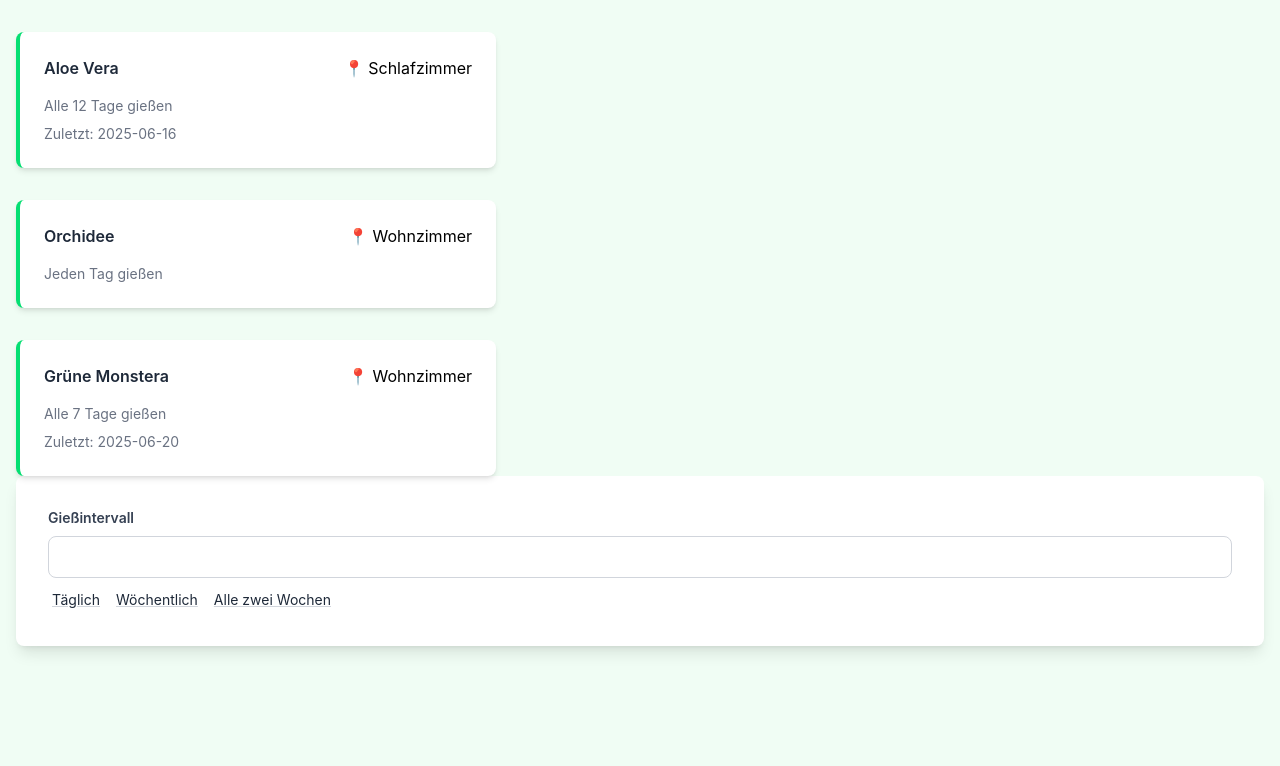
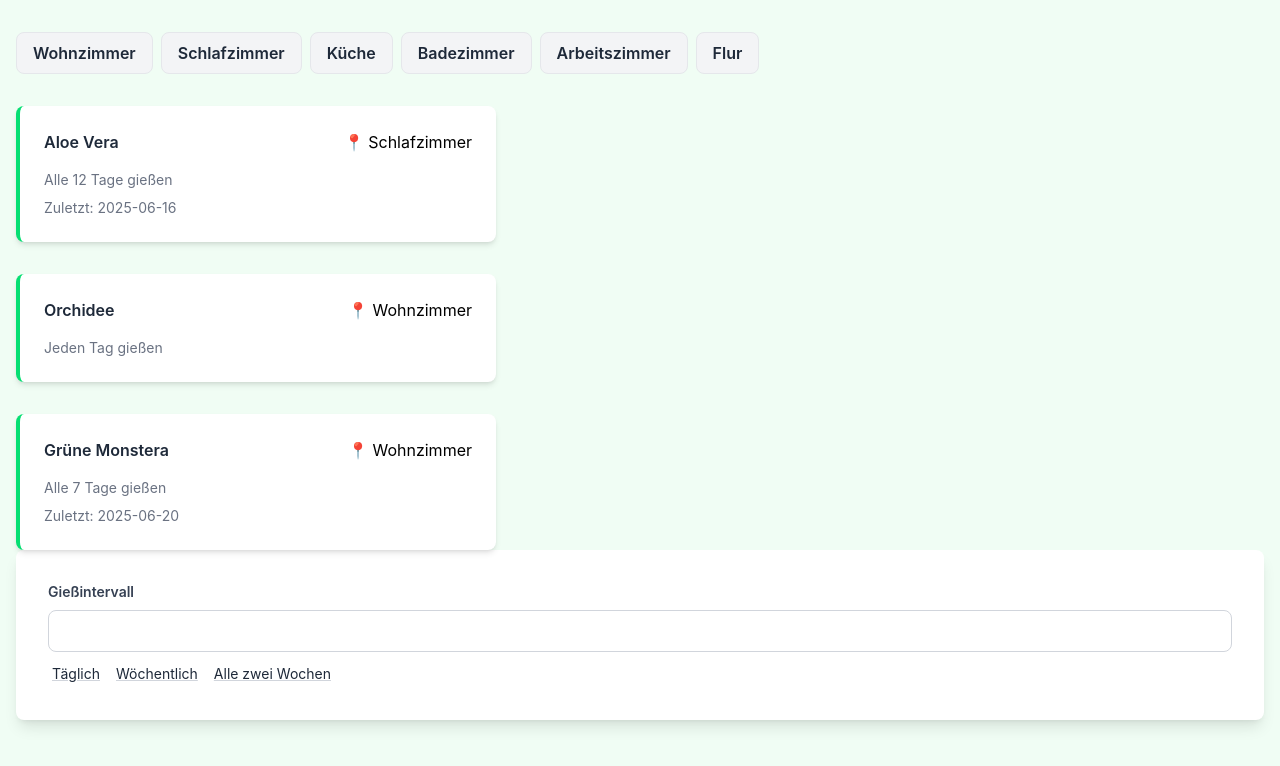
Before and after one commit to nilshartmann-workshops/2026-11-18-react, a React (Vite) app in the folder workspace/: page / in a window 1280 px wide. Shown: the top 766 px of the page. Built offline with nearby package versions, Linux system fonts and the light colour scheme.

Commit message:
19: Filter nach Standort

```diff
--- /dev/null
+++ b/workspace/src/components/LocationFilter.tsx
@@ -0,0 +1,34 @@
+const locations = [
+  "Wohnzimmer",
+  "Schlafzimmer",
+  "Küche",
+  "Badezimmer",
+  "Arbeitszimmer",
+  "Flur",
+];
+
+type LocationFilterProps = {
+  selectedLocations: string[];
+  onLocationToggle(location: string): void;
+};
+
+export default function LocationFilter({
+  selectedLocations,
+  onLocationToggle,
+}: LocationFilterProps) {
+  return (
+    <div className={"ButtonBar mb-8"}>
+      {locations.map((location) => (
+        <button
+          key={location}
+          className={
+            selectedLocations.includes(location) ? "primary" : "secondary"
+          }
+          onClick={() => onLocationToggle(location)}
+        >
+          {location}
+        </button>
+      ))}
+    </div>
+  );
+}
--- a/workspace/src/components/PlantCardList.tsx
+++ b/workspace/src/components/PlantCardList.tsx
@@ -1,4 +1,7 @@
+import { useState } from "react";
+
 import { Plant } from "../types.ts";
+import LocationFilter from "./LocationFilter.tsx";
 import PlantCard from "./PlantCard.tsx";
 
 type PlantCardListProps = {
@@ -6,9 +9,29 @@ type PlantCardListProps = {
 };
 
 export default function PlantCardList({ plants }: PlantCardListProps) {
+  const [selectedLocations, setSelectedLocations] = useState<string[]>([]);
+
+  const toggleLocation = (location: string) => {
+    setSelectedLocations(
+      selectedLocations.includes(location)
+        ? selectedLocations.filter((l) => l !== location)
+        : [...selectedLocations, location],
+    );
+  };
+
+  const visiblePlants =
+    selectedLocations.length === 0
+      ? plants
+      : plants.filter((p) => selectedLocations.includes(p.location));
+
   return (
+    <>
+      <LocationFilter
+        selectedLocations={selectedLocations}
+        onLocationToggle={toggleLocation}
+      />
       <div className={"PlantCardList"}>
-      {plants.map((p) => (
+        {visiblePlants.map((p) => (
           <PlantCard
             key={p.id}
             name={p.name}
@@ -18,5 +41,6 @@ export default function PlantCardList({ plants }: PlantCardListProps) {
           />
         ))}
       </div>
+    </>
   );
 }
```
Also changed, not shown: 1 other file (tests, documents, lock files or other folders). Lines whose indentation alone changed are shown as unchanged.
